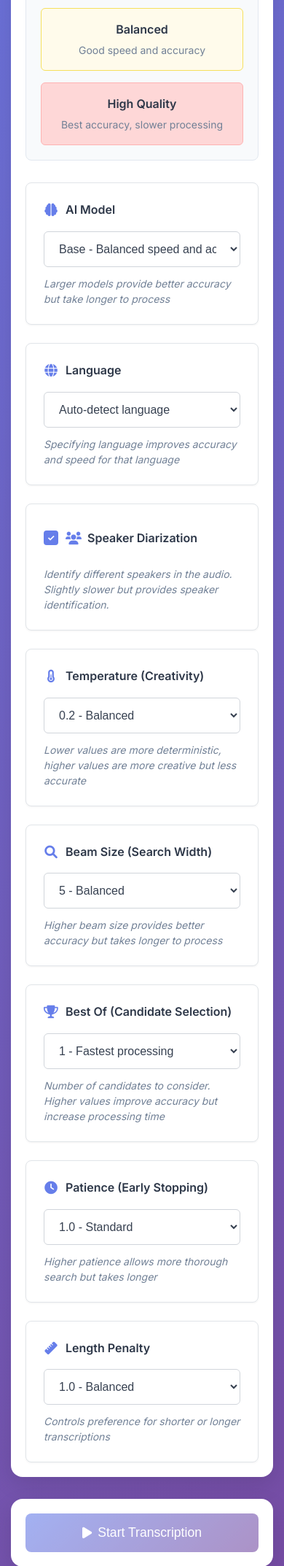
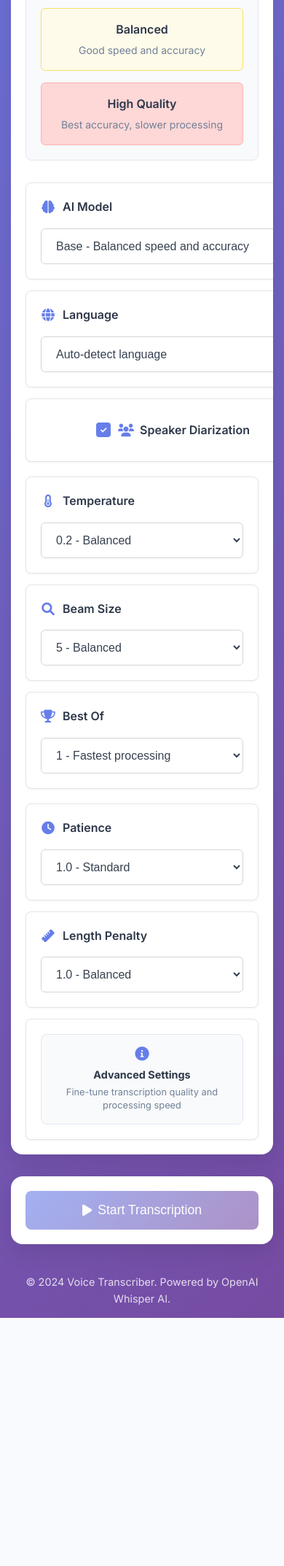
Before and after one commit to Rupali59/Voice_transcriber, a Flask app: page / in a window 390 px wide. Shown: the part 1017-3163 px from the top of the page at 73% size. After the commit the page ends 2823 px from the top, so only its background shows below. Run offline with Flask 3, Linux system fonts and the light colour scheme; some libraries are stand-ins or nearby versions.

Commit message:
Improve options layout with better space utilization
🎨 Layout Improvements:
- Organized options into logical rows instead of individual cards
- Grouped related settings together for better UX
- More compact and efficient use of screen space

📋 New Organization:
- Row 1: Basic Settings (Model, Language, Speaker Diarization)
- Row 2: Advanced Settings (Temperature, Beam Size, Best Of)
- Row 3: Fine-tuning (Patience, Length Penalty, Info Card)

✨ Enhanced Features:
- Added informative card explaining advanced settings
- Better visual grouping of related options
- Improved responsive design for mobile devices
- Cleaner grid layout with consistent spacing

🔧 Technical Updates:
- CSS Grid layout for flexible row organization
- Responsive breakpoints for mobile optimization
- Special styling for checkbox and info groups
- Better alignment and spacing throughout

The UI now makes better use of horizontal space while
maintaining professional appearance and usability.

```diff
--- a/app/static/css/style.css
+++ b/app/static/css/style.css
@@ -255,7 +255,14 @@
 .options-container {
     display: flex;
     flex-direction: column;
-    gap: 25px;
+    gap: 20px;
+}
+
+.options-row {
+    display: grid;
+    grid-template-columns: repeat(auto-fit, minmax(280px, 1fr));
+    gap: 20px;
+    align-items: start;
 }
 
 .option-group {
@@ -290,6 +297,71 @@
     font-size: 1.1rem;
     width: 20px;
     text-align: center;
+}
+
+/* Special option groups */
+.checkbox-group {
+    justify-content: center;
+    align-items: center;
+    min-height: 80px;
+}
+
+.checkbox-group .checkbox-label {
+    margin-bottom: 0;
+}
+
+.info-group {
+    justify-content: center;
+    align-items: center;
+}
+
+.info-card {
+    display: flex;
+    align-items: center;
+    gap: 12px;
+    padding: 16px;
+    background: #f8fafc;
+    border: 1px solid #e2e8f0;
+    border-radius: 8px;
+    text-align: left;
+}
+
+.info-card i {
+    color: #667eea;
+    font-size: 1.2rem;
+    flex-shrink: 0;
+}
+
+.info-content strong {
+    display: block;
+    color: #2d3748;
+    font-size: 0.9rem;
+    margin-bottom: 4px;
+}
+
+.info-content p {
+    margin: 0;
+    color: #718096;
+    font-size: 0.8rem;
+    line-height: 1.4;
+}
+
+/* Responsive design */
+@media (max-width: 768px) {
+    .options-row {
+        grid-template-columns: 1fr;
+        gap: 15px;
+    }
+
+    .option-group {
+        padding: 20px;
+    }
+
+    .info-card {
+        flex-direction: column;
+        text-align: center;
+        gap: 8px;
+    }
 }
 
 .option-description {
--- a/app/templates/index.html
+++ b/app/templates/index.html
@@ -85,7 +85,8 @@
                         </div>
 
                         <div class="options-container">
-                            <!-- Model Selection -->
+                            <!-- Basic Settings Row -->
+                            <div class="options-row">
                                 <div class="option-group">
                                     <label for="modelSelect">
                                         <i class="fas fa-brain"></i> AI Model
@@ -97,10 +98,8 @@
                                         <option value="medium">Medium - High accuracy, slower processing</option>
                                         <option value="large">Large - Best accuracy, slowest processing</option>
                                     </select>
-                                <p class="option-description">Larger models provide better accuracy but take longer to process</p>
                                 </div>
 
-                            <!-- Language -->
                                 <div class="option-group">
                                     <label for="languageSelect">
                                         <i class="fas fa-globe"></i> Language
@@ -119,23 +118,22 @@
                                         <option value="ko">Korean</option>
                                         <option value="zh">Chinese</option>
                                     </select>
-                                <p class="option-description">Specifying language improves accuracy and speed for that language</p>
                                 </div>
 
-                            <!-- Speaker Diarization -->
-                            <div class="option-group">
+                                <div class="option-group checkbox-group">
                                     <label class="checkbox-label">
                                         <input type="checkbox" id="speakerDiarization" checked>
                                         <span class="checkmark"></span>
                                         <i class="fas fa-users"></i> Speaker Diarization
                                     </label>
-                                <p class="option-description">Identify different speakers in the audio. Slightly slower but provides speaker identification.</p>
+                                </div>
                             </div>
 
-                            <!-- Temperature -->
+                            <!-- Advanced Settings Row -->
+                            <div class="options-row">
                                 <div class="option-group">
                                     <label for="temperatureSelect">
-                                    <i class="fas fa-thermometer-half"></i> Temperature (Creativity)
+                                        <i class="fas fa-thermometer-half"></i> Temperature
                                     </label>
                                     <select id="temperatureSelect" class="form-select">
                                         <option value="0.0">0.0 - Most deterministic</option>
@@ -144,13 +142,11 @@
                                         <option value="0.3">0.3 - More creative</option>
                                         <option value="0.4">0.4 - Most creative</option>
                                     </select>
-                                <p class="option-description">Lower values are more deterministic, higher values are more creative but less accurate</p>
                                 </div>
 
-                            <!-- Beam Size -->
                                 <div class="option-group">
                                     <label for="beamSizeSelect">
-                                    <i class="fas fa-search"></i> Beam Size (Search Width)
+                                        <i class="fas fa-search"></i> Beam Size
                                     </label>
                                     <select id="beamSizeSelect" class="form-select">
                                         <option value="1">1 - Fastest processing</option>
@@ -158,47 +154,54 @@
                                         <option value="5" selected>5 - Balanced</option>
                                         <option value="10">10 - Thorough search</option>
                                     </select>
-                                <p class="option-description">Higher beam size provides better accuracy but takes longer to process</p>
                                 </div>
 
-                            <!-- Best Of -->
                                 <div class="option-group">
                                     <label for="bestOfSelect">
-                                    <i class="fas fa-trophy"></i> Best Of (Candidate Selection)
+                                        <i class="fas fa-trophy"></i> Best Of
                                     </label>
                                     <select id="bestOfSelect" class="form-select">
                                         <option value="1" selected>1 - Fastest processing</option>
                                         <option value="2">2 - Good quality</option>
                                         <option value="5">5 - Best quality</option>
                                     </select>
-                                <p class="option-description">Number of candidates to consider. Higher values improve accuracy but increase processing time</p>
+                                </div>
                             </div>
 
-                            <!-- Patience -->
+                            <!-- Fine-tuning Settings Row -->
+                            <div class="options-row">
                                 <div class="option-group">
                                     <label for="patienceSelect">
-                                    <i class="fas fa-clock"></i> Patience (Early Stopping)
+                                        <i class="fas fa-clock"></i> Patience
                                     </label>
                                     <select id="patienceSelect" class="form-select">
                                         <option value="1.0" selected>1.0 - Standard</option>
                                         <option value="0.5">0.5 - Fast processing</option>
                                         <option value="2.0">2.0 - Patient search</option>
                                     </select>
-                                <p class="option-description">Higher patience allows more thorough search but takes longer</p>
                                 </div>
 
-                            <!-- Length Penalty -->
                                 <div class="option-group">
                                     <label for="lengthPenaltySelect">
                                         <i class="fas fa-ruler"></i> Length Penalty
                                     </label>
                                     <select id="lengthPenaltySelect" class="form-select">
-                                    <option value="-1.0">-1.0 - Prefer shorter transcriptions</option>
-                                    <option value="0.0">0.0 - Neutral length</option>
+                                        <option value="-1.0">-1.0 - Prefer shorter</option>
+                                        <option value="0.0">0.0 - Neutral</option>
                                         <option value="1.0" selected>1.0 - Balanced</option>
-                                    <option value="2.0">2.0 - Prefer longer transcriptions</option>
+                                        <option value="2.0">2.0 - Prefer longer</option>
                                     </select>
-                                <p class="option-description">Controls preference for shorter or longer transcriptions</p>
+                                </div>
+
+                                <div class="option-group info-group">
+                                    <div class="info-card">
+                                        <i class="fas fa-info-circle"></i>
+                                        <div class="info-content">
+                                            <strong>Advanced Settings</strong>
+                                            <p>Fine-tune transcription quality and processing speed</p>
+                                        </div>
+                                    </div>
+                                </div>
                             </div>
                         </div>
                     </div>
```
Lines whose indentation alone changed are shown as unchanged.
